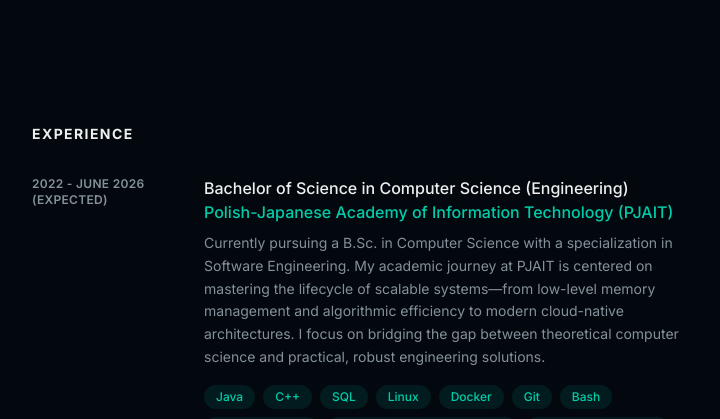
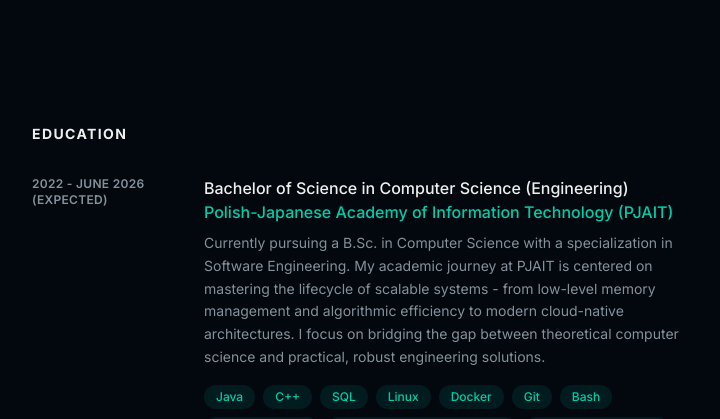
Before and after one commit to Hlib-Rachkovskyy/PortfolioCV, a Next.js app: page / in a window 1280 px wide. Shown: the part 820-1239 px from the top of the page, without its empty margins (400-1120 px from the left). Built offline with nearby package versions, Linux system fonts and the light colour scheme.

Commit message:
Text fixes

```diff
--- a/components/portfolio/education-section.tsx
+++ b/components/portfolio/education-section.tsx
@@ -18,7 +18,7 @@ const education: EducationItems[] = [
         title: "Bachelor of Science in Computer Science (Engineering)",
         company: "Polish-Japanese Academy of Information Technology (PJAIT)",
         description:
-            "Currently pursuing a B.Sc. in Computer Science with a specialization in Software Engineering. My academic journey at PJAIT is centered on mastering the lifecycle of scalable systems—from low-level memory management and algorithmic efficiency to modern cloud-native architectures. I focus on bridging the gap between theoretical computer science and practical, robust engineering solutions.",
+            "Currently pursuing a B.Sc. in Computer Science with a specialization in Software Engineering. My academic journey at PJAIT is centered on mastering the lifecycle of scalable systems - from low-level memory management and algorithmic efficiency to modern cloud-native architectures. I focus on bridging the gap between theoretical computer science and practical, robust engineering solutions.",
         technologies: ["Java", "C++", "SQL","Linux","Docker","Git","Bash","Design Patterns","Algorithms & Data Structures", "Relational Databases"],
     },
 
@@ -35,7 +35,7 @@ export function EducationSection() {
     return (
         <section id="education" className="py-24">
             <h2 className="mb-8 text-sm font-bold uppercase tracking-widest text-foreground">
-                Experience
+                Education
             </h2>
 
             <div className="space-y-12">
```
